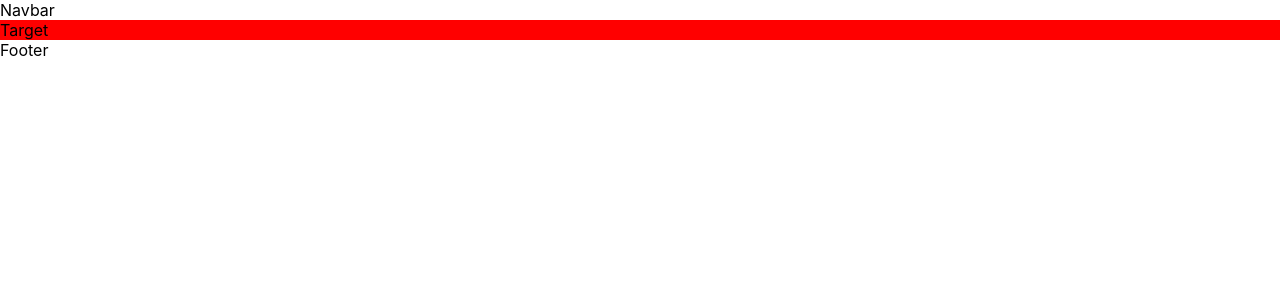
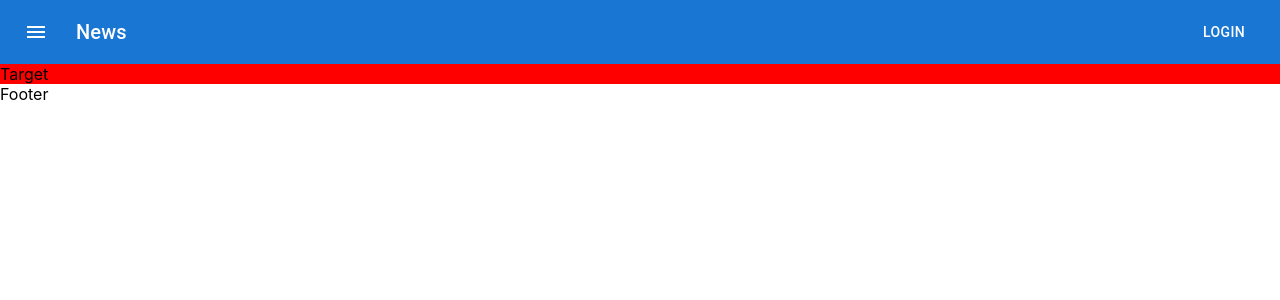
Before and after one commit to velasquezgalejandro/FirstProject, a React (Create React App) app: page / in a window 1280 px wide. Shown: the top 300 px of the page. Built offline with nearby package versions, Linux system fonts and the light colour scheme.

Commit message:
maquetacion navbar

```diff
--- a/src/Frontend/Navbar.jsx
+++ b/src/Frontend/Navbar.jsx
@@ -1,7 +1,34 @@
 import React from 'react';
+import AppBar from '@mui/material/AppBar';
+import Box from '@mui/material/Box';
+import Toolbar from '@mui/material/Toolbar';
+import Typography from '@mui/material/Typography';
+import Button from '@mui/material/Button';
+import IconButton from '@mui/material/IconButton';
+import MenuIcon from '@mui/icons-material/Menu';
 
 const Navbar = () => {
-  return <div>Navbar</div>;
+  return (
+    <Box sx={{ flexGrow: 1 }}>
+      <AppBar position="static">
+        <Toolbar>
+          <IconButton
+            size="large"
+            edge="start"
+            color="inherit"
+            aria-label="menu"
+            sx={{ mr: 2 }}
+          >
+            <MenuIcon />
+          </IconButton>
+          <Typography variant="h6" component="div" sx={{ flexGrow: 1 }}>
+            News
+          </Typography>
+          <Button color="inherit">Login</Button>
+        </Toolbar>
+      </AppBar>
+    </Box>
+  );
 };
 
 export default Navbar;
```
